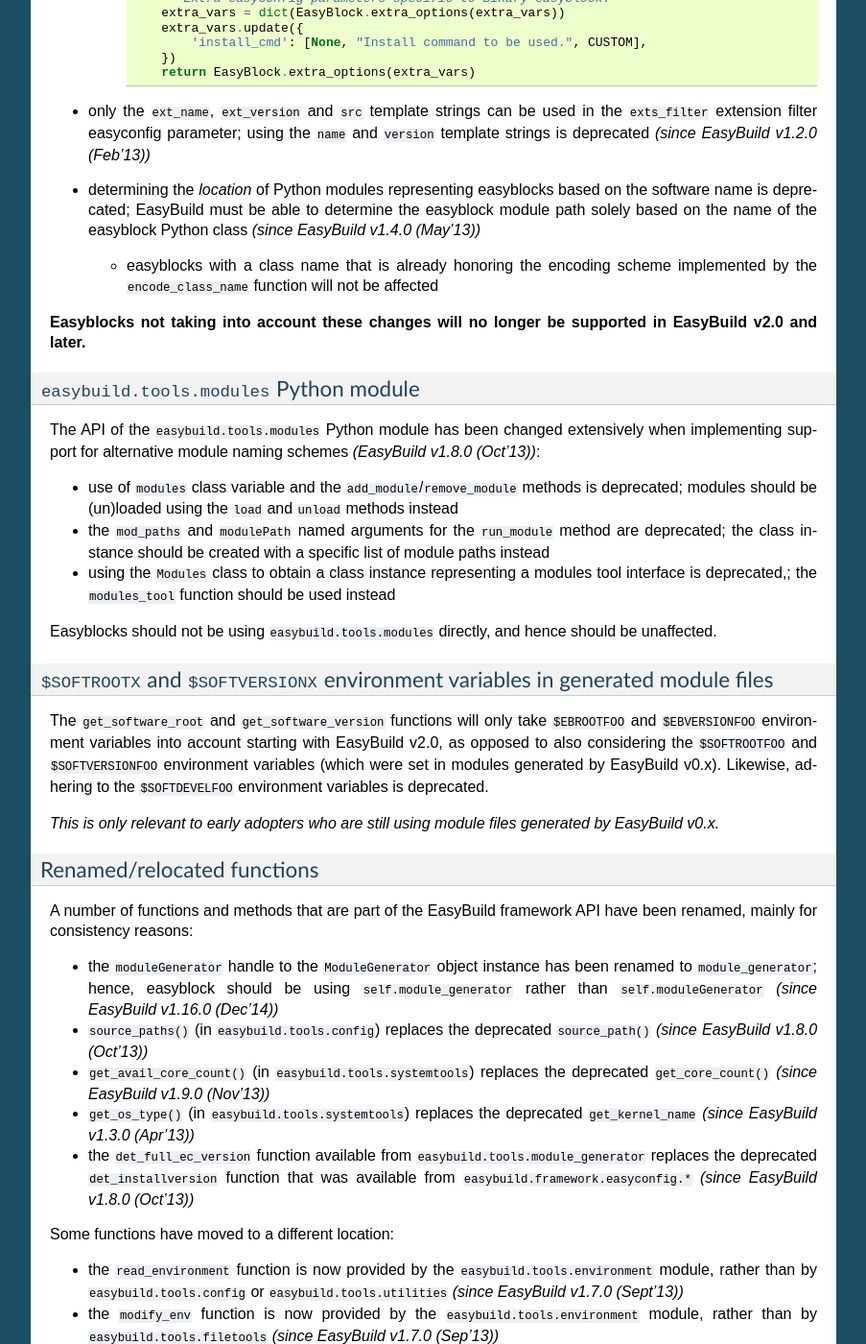
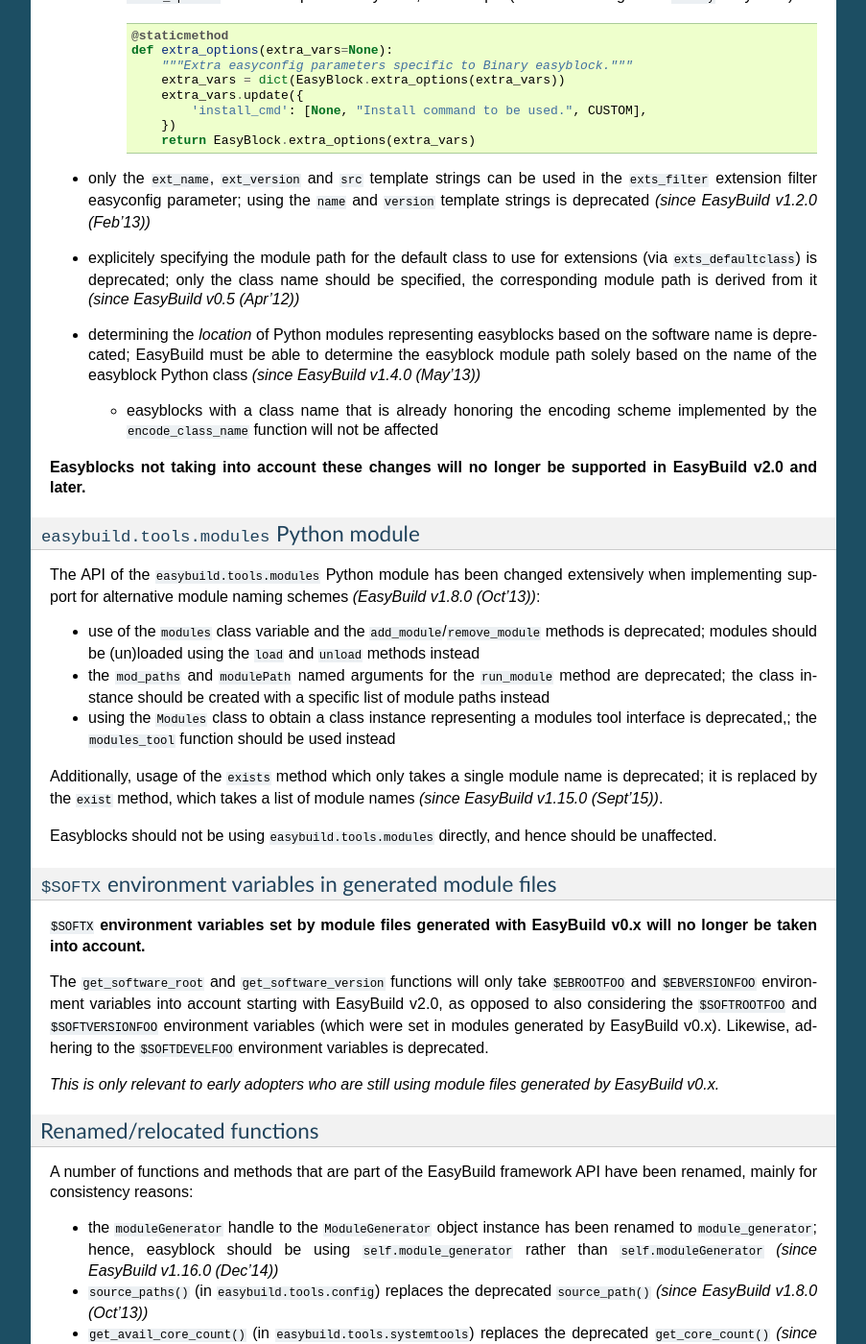
Before and after one commit to easybuilders/easybuild, a Sphinx documentation site: the page built from docs/Deprecated-functionality.rst, in a window 1280 px wide and 1400 px high, scrolled down 3065 px. Shown: the whole window at 96% size, without its empty margins (198-1101 px from the left). Built offline with Sphinx 7.4.7, drawn with Linux system fonts in a browser that asks for light colours; some of the changed text lies outside the part shown.

Commit message:
final minor tweaks in Deprecated functionality for EasyBuild v1.x

```diff
--- a/docs/Deprecated-functionality.rst
+++ b/docs/Deprecated-functionality.rst
@@ -129,13 +129,16 @@
 Easyconfig parameters
 ---------------------
 
-**Some easyconfig parameters are deprecated:** ``premakeopts`` **,** ``makeopts`` **; so is the use of the**
-``shared_lib_ext`` **'constant'.**
+* **both** ``premakeopts`` **and** ``makeopts`` **are deprecated**
+* ``license`` **has been renamed to** ``software_license``
+* **use of the** ``shared_lib_ext`` **'constant' is deprecated**
 
 A couple of easyconfig parameters have been renamed, for consistency reasons:
 
 * ``makeopts`` is deprecated, and replaced by ``buildopts`` *(since EasyBuild v1.13.0 (May'14))*
 * ``premakeopts`` is deprecated, and replaced by ``prebuildopts`` *(since EasyBuild v1.13.0 (May'14))*
+* ``license`` is deprecated, and is replaced by ``software_license``; the specified value should be a known license
+  type (see ``eb --avail-easyconfig-licenses``) *(since EasyBuild v1.11.0 (Feb'14))*
 
 (see also :ref:`configure_build_install_command_options`)
 
@@ -177,6 +180,7 @@
 
 * only the ``ext_name``, ``ext_version`` and ``src`` template strings can be used in the ``exts_filter`` extension filter
   easyconfig parameter; using the ``name`` and ``version`` template strings is deprecated *(since EasyBuild v1.2.0 (Feb'13))*
+* explicitely specifying the module path for the default class to use for extensions (via ``exts_defaultclass``) is deprecated; only the class name should be specified, the corresponding module path is derived from it *(since EasyBuild v0.5 (Apr'12))*
 * determining the *location* of Python modules representing easyblocks based on the software name is deprecated; EasyBuild
   must be able to determine the easyblock module path solely based on the name of the easyblock Python class *(since
   EasyBuild v1.4.0 (May'13))*
@@ -194,19 +198,25 @@
 The API of the ``easybuild.tools.modules`` Python module has been changed extensively when implementing support for
 alternative module naming schemes *(EasyBuild v1.8.0 (Oct'13))*:
 
-* use of ``modules`` class variable and the ``add_module``/``remove_module`` methods is deprecated; modules should be
+* use of the ``modules`` class variable and the ``add_module``/``remove_module`` methods is deprecated; modules should be
   (un)loaded using the ``load`` and ``unload`` methods instead
 * the ``mod_paths`` and ``modulePath`` named arguments for the ``run_module`` method are deprecated; the class instance
   should be created with a specific list of module paths instead
 * using the ``Modules`` class to obtain a class instance representing a modules tool interface is deprecated,;
   the ``modules_tool`` function should be used instead
 
+Additionally, usage of the ``exists`` method which only takes a single module name is deprecated; it is replaced by
+the ``exist`` method, which takes a list of module names *(since EasyBuild v1.15.0 (Sept'15))*.
+
 Easyblocks should not be using ``easybuild.tools.modules`` directly, and hence should be unaffected.
 
 .. _softroot_version_env_vars:
 
-``$SOFTROOTX`` and ``$SOFTVERSIONX`` environment variables in generated module files
+``$SOFTX`` environment variables in generated module files
 ~~~~~~~~~~~~~~~~~~~~~~~~~~~~~~~~~~~~~~~~~~~~~~~~~~~~~~~~~~~~~~~~~~~~~~~~~~~~~~~~~~~~
+
+``$SOFTX`` **environment variables set by module files generated with EasyBuild v0.x will no longer be taken into
+account.**
 
 The ``get_software_root`` and ``get_software_version`` functions will only take ``$EBROOTFOO`` and
 ``$EBVERSIONFOO`` environment variables into account starting with EasyBuild v2.0, as opposed to also considering
```
